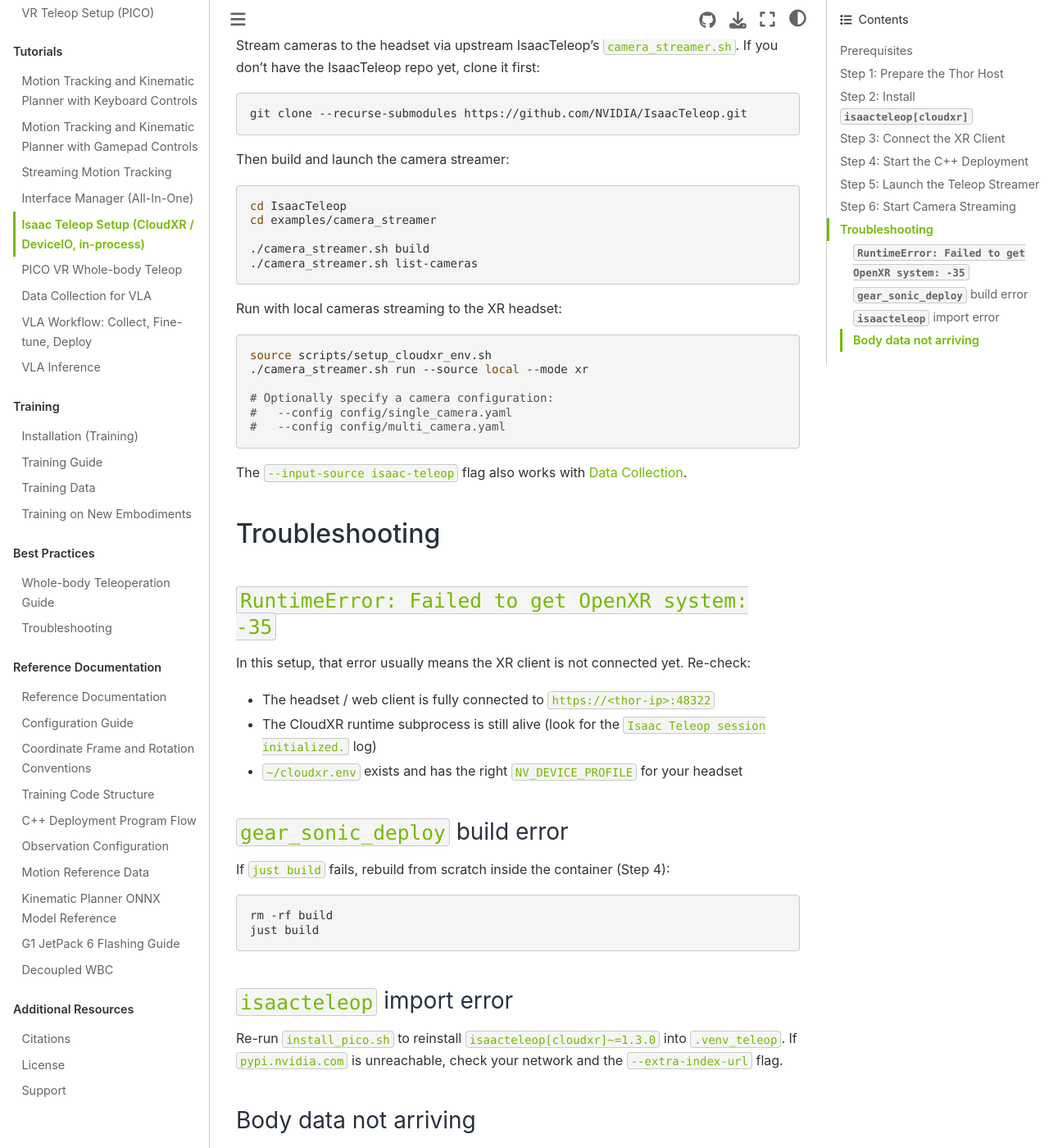
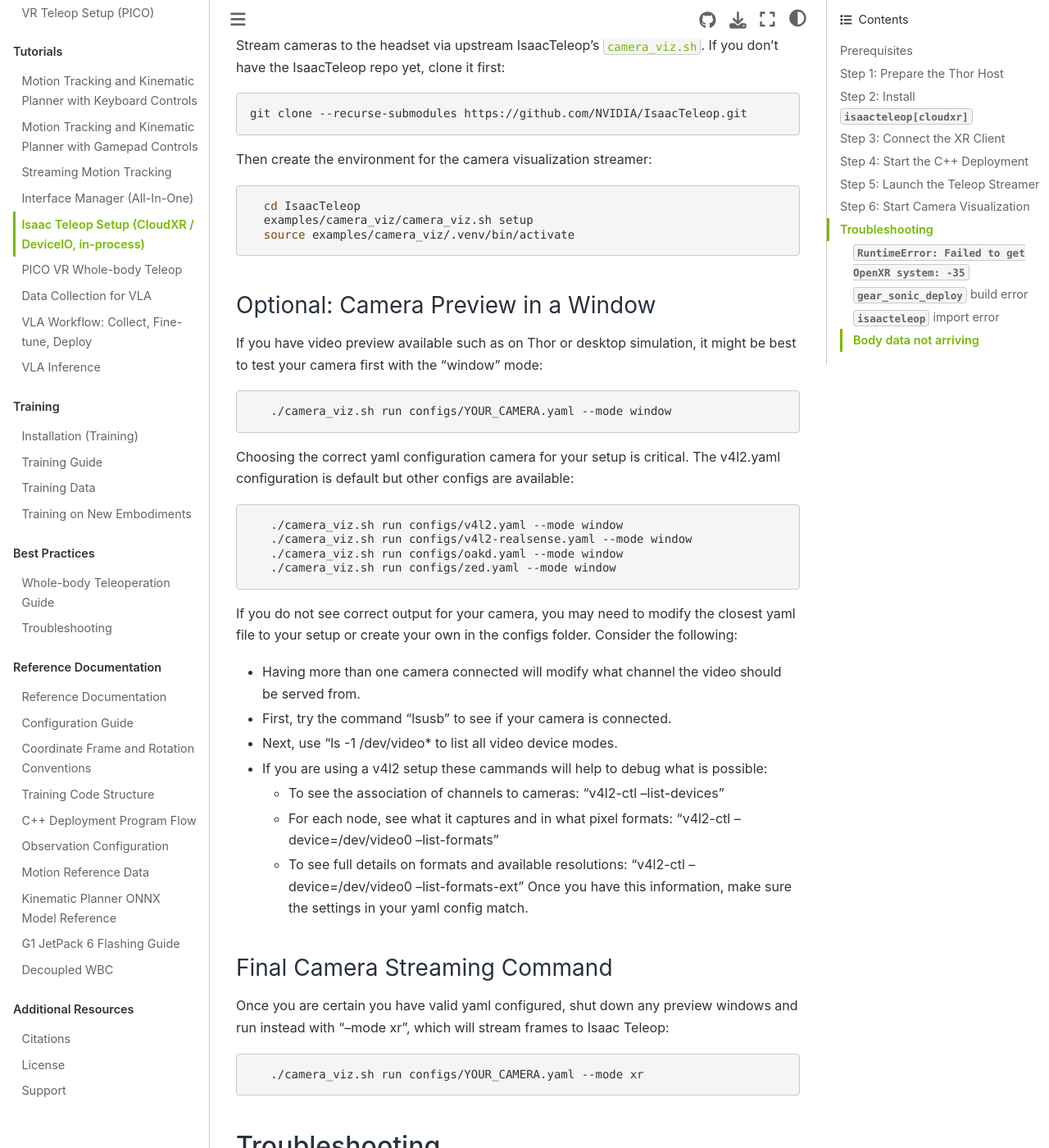
Before and after one commit to ff-eai/FFEAI-WBC, a Sphinx documentation site: the page built from docs/source/tutorials/isaac_teleop_publisher_setup.md, in a window 1280 px wide and 1400 px high, scrolled down 3038 px. Shown: the whole window at 82% size. Built offline with Sphinx 7.4.7 and the Sphinx Book theme 1.1.4, drawn with Linux system fonts in a browser that asks for light colours; some of the changed text lies outside the part shown.

Commit message:
docs: update Step 6 camera streaming section for camera_viz.sh
Replaces camera_streamer.sh references with the new camera_viz.sh workflow,
adds camera preview/debug guidance, and documents yaml config selection.

Co-Authored-By: Claude Sonnet 4.6 <noreply@anthropic.com>

````diff
--- a/docs/source/tutorials/isaac_teleop_publisher_setup.md
+++ b/docs/source/tutorials/isaac_teleop_publisher_setup.md
@@ -106,36 +106,51 @@ Watch the streamer logs for `Isaac Teleop session initialized.` — that means C
 
 For controls and calibration, see [VR Whole-Body Teleop](vr_wholebody_teleop.md#pico-controls).
 
-## Step 6: Start Camera Streaming
+## Step 6: Start Camera Visualization
 
-Stream cameras to the headset via upstream IsaacTeleop's `camera_streamer.sh`. If you don't have the IsaacTeleop repo yet, clone it first:
+Stream cameras to the headset via upstream IsaacTeleop's `camera_viz.sh`. If you don't have the IsaacTeleop repo yet, clone it first:
 
 ```bash
 git clone --recurse-submodules https://github.com/NVIDIA/IsaacTeleop.git
 ```
 
-Then build and launch the camera streamer:
+Then create the environment for the camera visualization streamer:
 
 ```bash
-cd IsaacTeleop
-cd examples/camera_streamer
-
-./camera_streamer.sh build
-./camera_streamer.sh list-cameras
+  cd IsaacTeleop
+  examples/camera_viz/camera_viz.sh setup
+  source examples/camera_viz/.venv/bin/activate
+```
+### Optional: Camera Preview in a Window
+If you have video preview available such as on Thor or desktop simulation, it might be best to test your camera first with the "window" mode:
+```bash
+   ./camera_viz.sh run configs/YOUR_CAMERA.yaml --mode window
 ```
 
-Run with local cameras streaming to the XR headset:
+Choosing the correct yaml configuration camera for your setup is critical. The v4l2.yaml configuration is default but other configs are available:
+```bash
+   ./camera_viz.sh run configs/v4l2.yaml --mode window
+   ./camera_viz.sh run configs/v4l2-realsense.yaml --mode window
+   ./camera_viz.sh run configs/oakd.yaml --mode window
+   ./camera_viz.sh run configs/zed.yaml --mode window
+```
+If you do not see correct output for your camera, you may need to modify the closest yaml file to your setup or create your own in the configs folder. Consider the following:
+- Having more than one camera connected will modify what channel the video should be served from.
+- First, try the command "lsusb" to see if your camera is connected.
+- Next, use "ls -1 /dev/video* to list all video device modes.
+- If you are using a v4l2 setup these cammands will help to debug what is possible:
+  - To see the association of channels to cameras: "v4l2-ctl --list-devices"
+  - For each node, see what it captures and in what pixel formats: "v4l2-ctl --device=/dev/video0 --list-formats"
+  - To see full details on formats and available resolutions:  "v4l2-ctl --device=/dev/video0 --list-formats-ext"
+Once you have this information, make sure the settings in your yaml config match.
+
+### Final Camera Streaming Command
+
+Once you are certain you have valid yaml configured, shut down any preview windows and run instead with "--mode xr", which will stream frames to Isaac Teleop:
 
 ```bash
-source scripts/setup_cloudxr_env.sh
-./camera_streamer.sh run --source local --mode xr
-
-# Optionally specify a camera configuration:
-#   --config config/single_camera.yaml
-#   --config config/multi_camera.yaml
+   ./camera_viz.sh run configs/YOUR_CAMERA.yaml --mode xr
 ```
-
-The `--input-source isaac-teleop` flag also works with [Data Collection](data_collection.md).
 
 ## Troubleshooting
 
````
